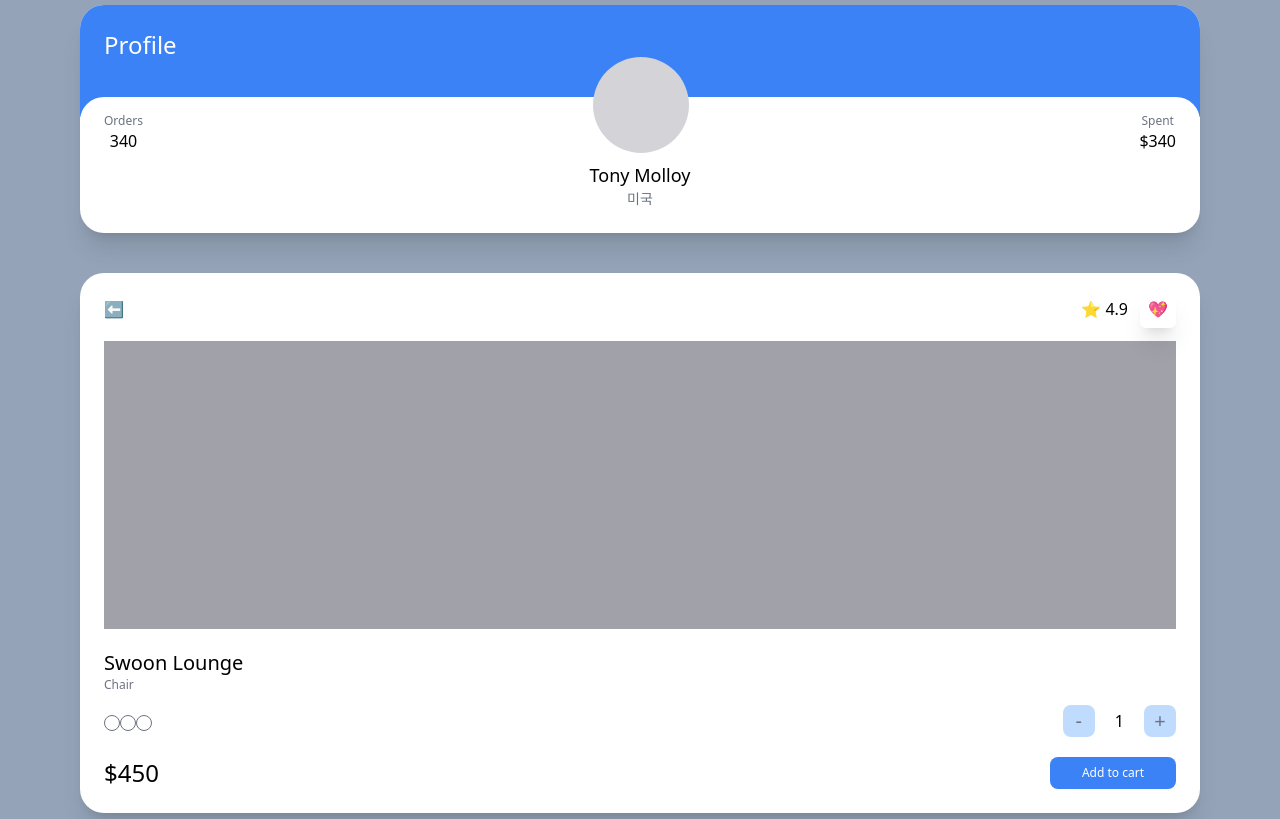
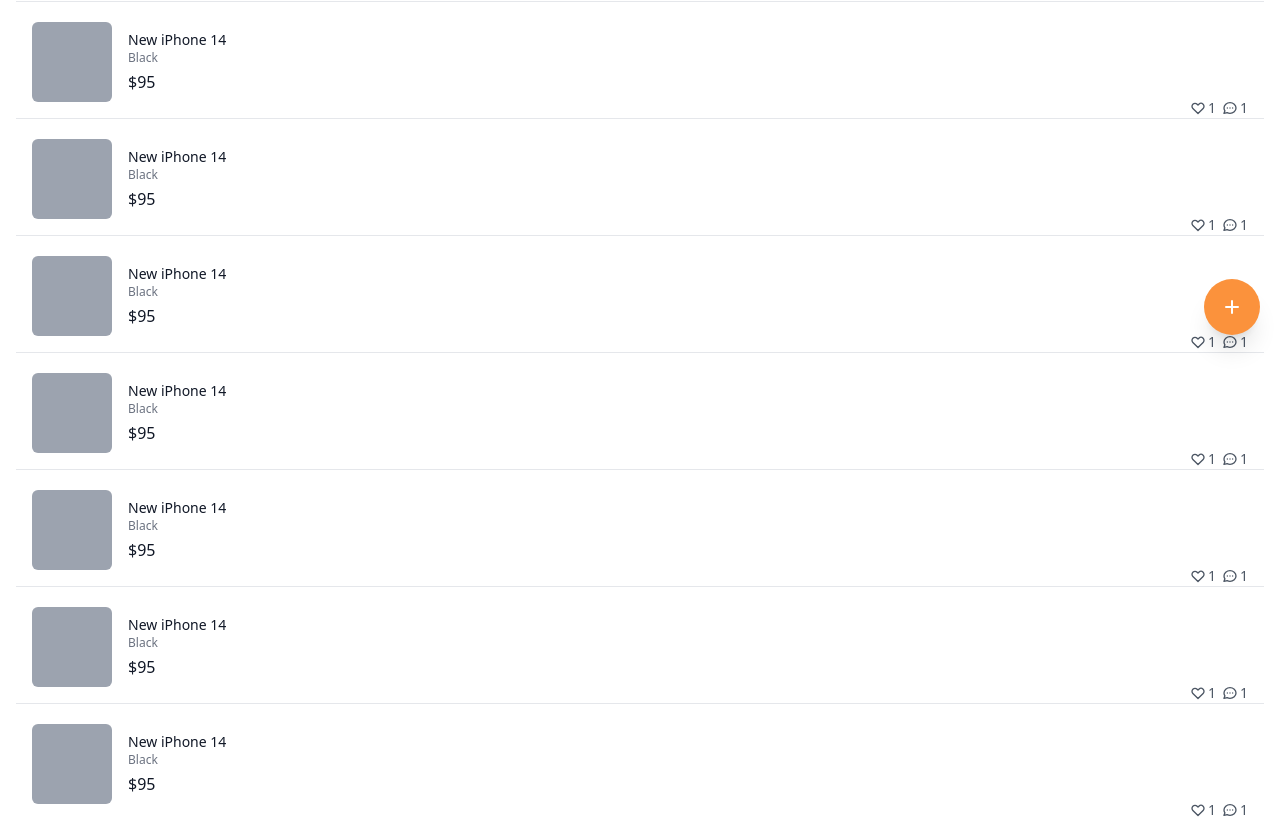
Before and after one commit to jjuny0113/nextjsProject, a Next.js app: page / in a window 1280 px wide. Shown: the part 369-1188 px from the top of the page. Built offline with nearby package versions, Linux system fonts and the light colour scheme.

Commit message:
home screen

```diff
--- a/pages/index.tsx
+++ b/pages/index.tsx
@@ -2,87 +2,77 @@
 
 const Home: NextPage = () => {
   return (
-    <div className="bg-slate-400 py-20 px-20 grid gap-10 min-h-screen">
-    <div className="bg-white dark:bg-black p-6 rounded-3xl shadow-xl">
-      <span className="font-semibold text-2xl">Select Item</span>
-      <div className="flex justify-between my-2">
-        <span className="text-gray-500">Grey Chair</span>
-        <span className="font-semibold">$19</span>
-      </div>
-      <div className="flex justify-between">
-        <span className="text-gray-500">Grey Chair</span>
-        <span className="font-semibold">$19</span>
-      </div>
-      <div className="flex justify-between mt-2 pt-2 border-t-2 border-dashed">
-        <span>Total</span>
-        <span className="font-semibold">$10</span>
-      </div>
+    <div className="flex flex-col space-y-5 py-10 px-4 ">
+      {[1, 1, 1, 1, 1, 1, 1, 1, 1, 1, 1, 1].map((_, i) => (
         <div
-        className="mt-5 bg-blue-500 text-white p-3
-        text-center rounded-xl w-3/4 mx-auto
-       "
+          className="flex px-4 border-b pd-4 cursor-pointer justify-between"
+          key={i}
         >
-        Checkout
+          <div className="flex space-x-4">
+            <div className="w-20 h-20 bg-gray-400 rounded-md mb-4" />
+            <div className="pt-2 flex flex-col">
+              <h3 className="text-sm font-medium text-gray-900">
+                New iPhone 14
+              </h3>
+              <span className="text-xs text-gray-500">Black</span>
+              <span className="font-medium mt-1 text-gray-900">$95</span>
             </div>
           </div>
-    <div className="bg-white overflow-hidden rounded-3xl shadow-xl">
-      <div className="bg-blue-500 p-6 pb-14">
-        <span className="text-white text-2xl">Profile</span>
+          <div className="flex space-x-1.5 items-end justify-end">
+            <div className="flex space-x-0.5 items-center text-sm text-gray-600">
+              <svg
+                className="w-4 h-4"
+                fill="none"
+                stroke="currentColor"
+                viewBox="0 0 24 24"
+                xmlns="http://www.w3.org/2000/svg"
+              >
+                <path
+                  strokeLinecap="round"
+                  strokeLinejoin="round"
+                  strokeWidth="2"
+                  d="M4.318 6.318a4.5 4.5 0 000 6.364L12 20.364l7.682-7.682a4.5 4.5 0 00-6.364-6.364L12 7.636l-1.318-1.318a4.5 4.5 0 00-6.364 0z"
+                ></path>
+              </svg>
+              <span>1</span>
             </div>
-      <div className="rounded-3xl p-6 bg-white relative -top-5">
-        <div className="flex relative -top-16 items-end justify-between">
-          <div className="flex flex-col items-center">
-            <span className="text-xs text-gray-500">Orders</span>
-            <span className="font-medium">340</span>
-          </div>
-          <div className="h-24 w-24 bg-zinc-300 rounded-full" />
-          <div className="flex flex-col items-center">
-            <span className="text-xs text-gray-500">Spent</span>
-            <span className="font-medium">$340</span>
-          </div>
-        </div>
-        <div className="relative  flex flex-col items-center -mt-14 -mb-5">
-          <span className="text-lg font-medium">Tony Molloy</span>
-          <span className="text-sm text-gray-500">미국</span>
+            <div className="flex space-x-0.5 items-center text-sm text-gray-600">
+              <svg
+                className="w-4 h-4"
+                fill="none"
+                stroke="currentColor"
+                viewBox="0 0 24 24"
+                xmlns="http://www.w3.org/2000/svg"
+              >
+                <path
+                  strokeLinecap="round"
+                  strokeLinejoin="round"
+                  strokeWidth="2"
+                  d="M8 12h.01M12 12h.01M16 12h.01M21 12c0 4.418-4.03 8-9 8a9.863 9.863 0 01-4.255-.949L3 20l1.395-3.72C3.512 15.042 3 13.574 3 12c0-4.418 4.03-8 9-8s9 3.582 9 8z"
+                ></path>
+              </svg>
+              <span>1</span>
             </div>
           </div>
         </div>
-    <div className="bg-white p-6 rounded-3xl shadow-xl">
-      <div className="flex mb-5 justify-between items-center">
-        <span>⬅️</span>
-        <div className="space-x-3">
-          <span>⭐️ 4.9</span>
-          <span className="shadow-xl p-2 rounded-md">💖</span>
-        </div>
-      </div>
-      <div className="bg-zinc-400 h-72 mb-5" />
-      <div className="flex flex-col">
-        <span className="font-medium text-xl">Swoon Lounge</span>
-        <span className="text-xs text-gray-500">Chair</span>
-        <div className="mt-3 mb-5 flex justify-between items-center">
-          <div>
-            <input type="radio" />
-            <input type="radio" />
-            <input type="radio" />
-          </div>
-          <div className="flex items-center space-x-5">
-            <button className=" rounded-lg bg-blue-200 flex justify-center items-center aspect-square w-8 text-xl text-gray-500">
-              -
+      ))}
+      <button className="fixed bottom-24 right-5 bg-orange-400 rounded-full p-4 text-white shadow-xl hover:bg-orange-500 cursur-pointer transition-colors">
+        <svg
+          className="h-6 w-6"
+          xmlns="http://www.w3.org/2000/svg"
+          fill="none"
+          viewBox="0 0 24 24"
+          stroke="currentColor"
+          aria-hidden="true"
+        >
+          <path
+            strokeLinecap="round"
+            strokeLinejoin="round"
+            strokeWidth="2"
+            d="M12 6v6m0 0v6m0-6h6m-6 0H6"
+          />
+        </svg>
       </button>
-            <span>1</span>
-            <button className=" rounded-lg bg-blue-200 flex justify-center items-center aspect-square w-8 text-xl text-gray-500">
-              +
-            </button>
-          </div>
-        </div>
-        <div className="flex justify-between items-center">
-          <span className="font-medium text-2xl">$450</span>
-          <button className="bg-blue-500 py-2 px-8 text-center text-xs text-white rounded-lg">
-            Add to cart
-          </button>
-        </div>
-      </div>
-    </div>
     </div>
   );
 };
```
Lines whose indentation alone changed are shown as unchanged.
